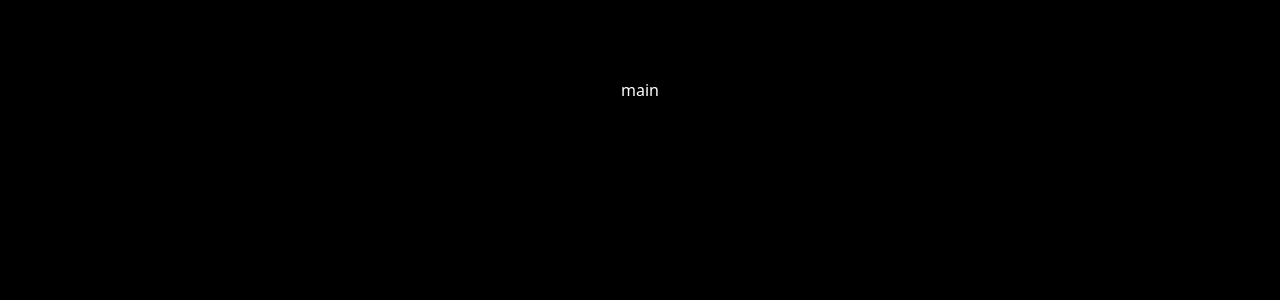
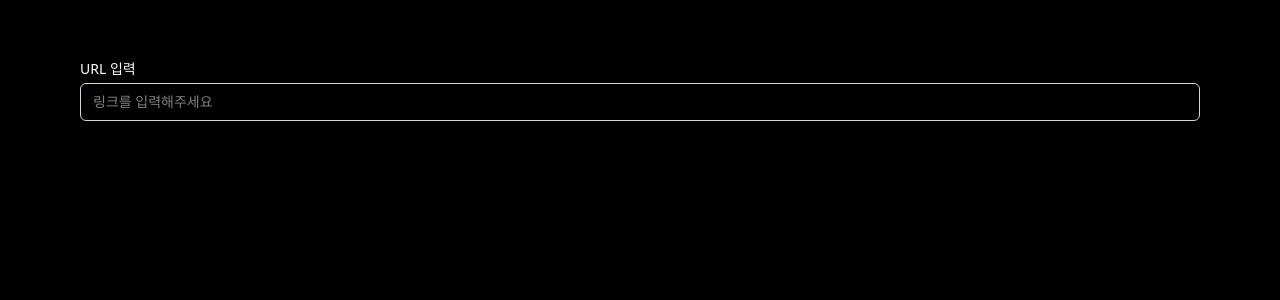
Before and after one commit to sohee-an/og-preview, a Next.js app: page / in a window 1280 px wide. Shown: the top 300 px of the page. Built offline with nearby package versions, Linux system fonts and the light colour scheme.

Commit message:
feat:공통 input 구현

```diff
--- a/src/app/page.tsx
+++ b/src/app/page.tsx
@@ -1,7 +1,9 @@
+import Input from "@/components/Input";
+
 export default function Home() {
   return (
     <div className="font-sans grid grid-rows-[20px_1fr_20px] items-center justify-items-center min-h-screen p-8 pb-20 gap-16 sm:p-20">
-      main
+      <Input placeholder="링크를 입력해주세요" label="URL 입력" />
     </div>
   );
 }
--- /dev/null
+++ b/src/components/Input.tsx
@@ -0,0 +1,32 @@
+import { forwardRef, InputHTMLAttributes } from "react";
+import clsx from "clsx";
+
+type InputProps = InputHTMLAttributes<HTMLInputElement> & {
+  label?: string;
+  error?: string;
+};
+
+const Input = forwardRef<HTMLInputElement, InputProps>(
+  ({ label, error, className, ...props }, ref) => {
+    return (
+      <div className="flex flex-col gap-1 w-full">
+        {label && <label className="text-sm font-medium">{label}</label>}
+        <input
+          ref={ref}
+          className={clsx(
+            "w-full rounded-md border px-3 py-2 text-sm outline-none",
+            "focus:ring-2 focus:ring-blue-500 focus:border-blue-500",
+            error ? "border-red-500" : "border-gray-300",
+            className
+          )}
+          {...props}
+        />
+        {error && <span className="text-xs text-red-500">{error}</span>}
+      </div>
+    );
+  }
+);
+
+Input.displayName = "Input";
+
+export default Input;
```
Also changed, not shown: package.json (+8 -6 lines), 1 other file (tests, documents, lock files or other folders).
